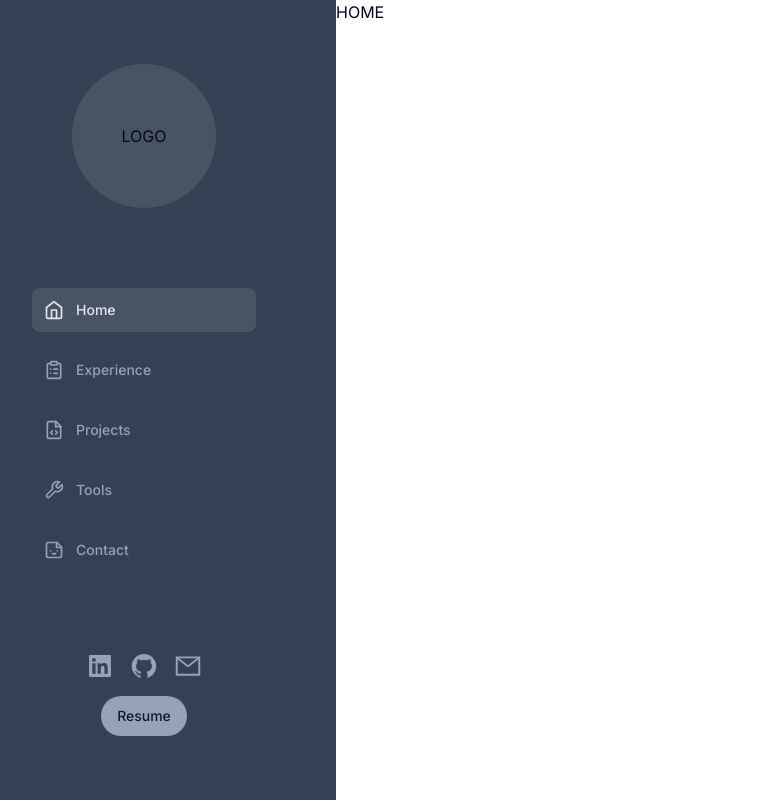
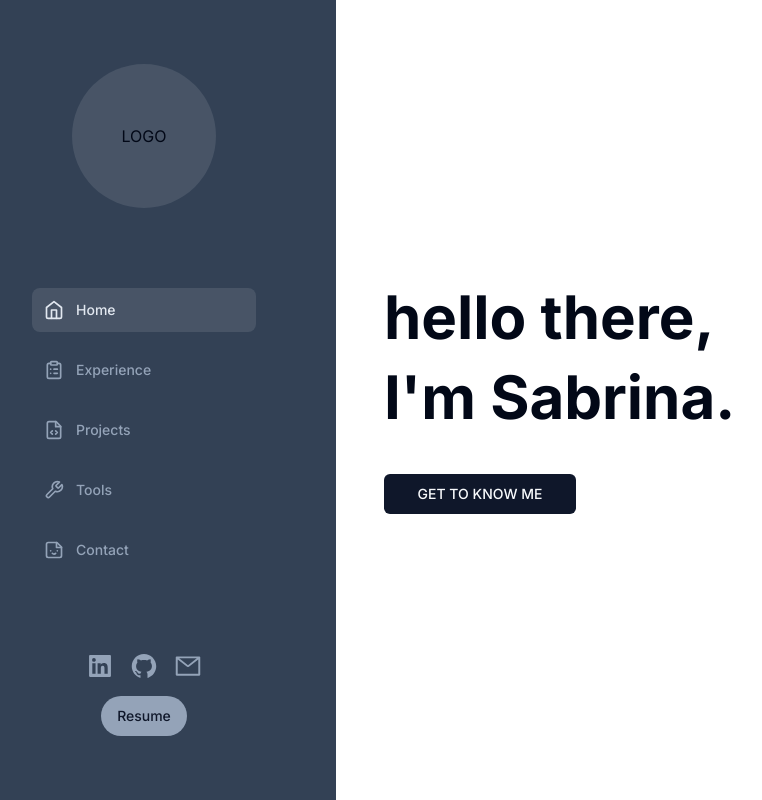
Before and after one commit to penguinboots/portfolio-v3, a Next.js app: page /home in a window 1280 px wide. Shown: the whole page, without its empty margins (48-810 px from the left). Built offline with nearby package versions, Linux system fonts and the light colour scheme.

Commit message:
build home page

```diff
--- a/app/(dashboard)/home/page.tsx
+++ b/app/(dashboard)/home/page.tsx
@@ -1,5 +1,18 @@
+import { Button } from "@/components/ui/button";
+import Link from "next/link";
+
 const HomePage = () => {
-  return <div>HOME</div>;
+  return (
+    <div className="h-full">
+      <div className="h-full w-2/3 flex flex-col justify-center pl-12 text-3xl sm:text-4xl md:text-5xl lg:text-6xl space-y-5 font-bold">
+        <h1>hello there,</h1>
+        <h2>I&apos;m Sabrina.</h2>
+        <Link href="/experience">
+          <Button className="w-48">GET TO KNOW ME</Button>
+        </Link>
+      </div>
+    </div>
+  );
 };
 
 export default HomePage;
--- a/app/(dashboard)/layout.tsx
+++ b/app/(dashboard)/layout.tsx
@@ -54,14 +54,15 @@ const DashboardLayout = ({ children }: { children: React.ReactNode }) => {
         md:flex-col
         md:fixed
         md:inset-y-0
-        bg-slate-700"
+        bg-slate-700
+        z-50"
       >
         <Sidebar />
       </div>
       <div className="md:hidden">
         <Navbar />
       </div>
-      <main className="md:pl-72 lg:pl-96">
+      <main className="md:pl-72 lg:pl-96 h-full w-full fixed z-10">
         {pathname !== "/home" && (
           <Header
             title={routes[pathname].label}
```
